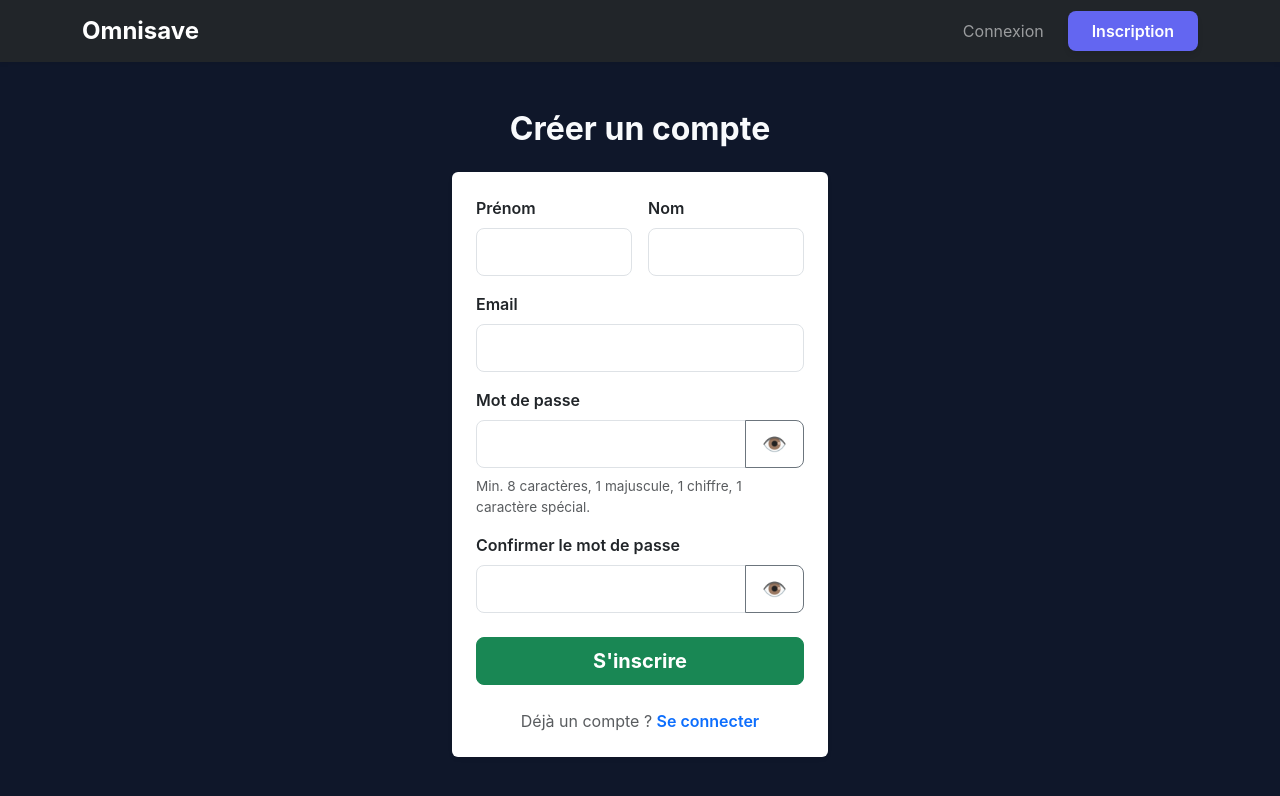
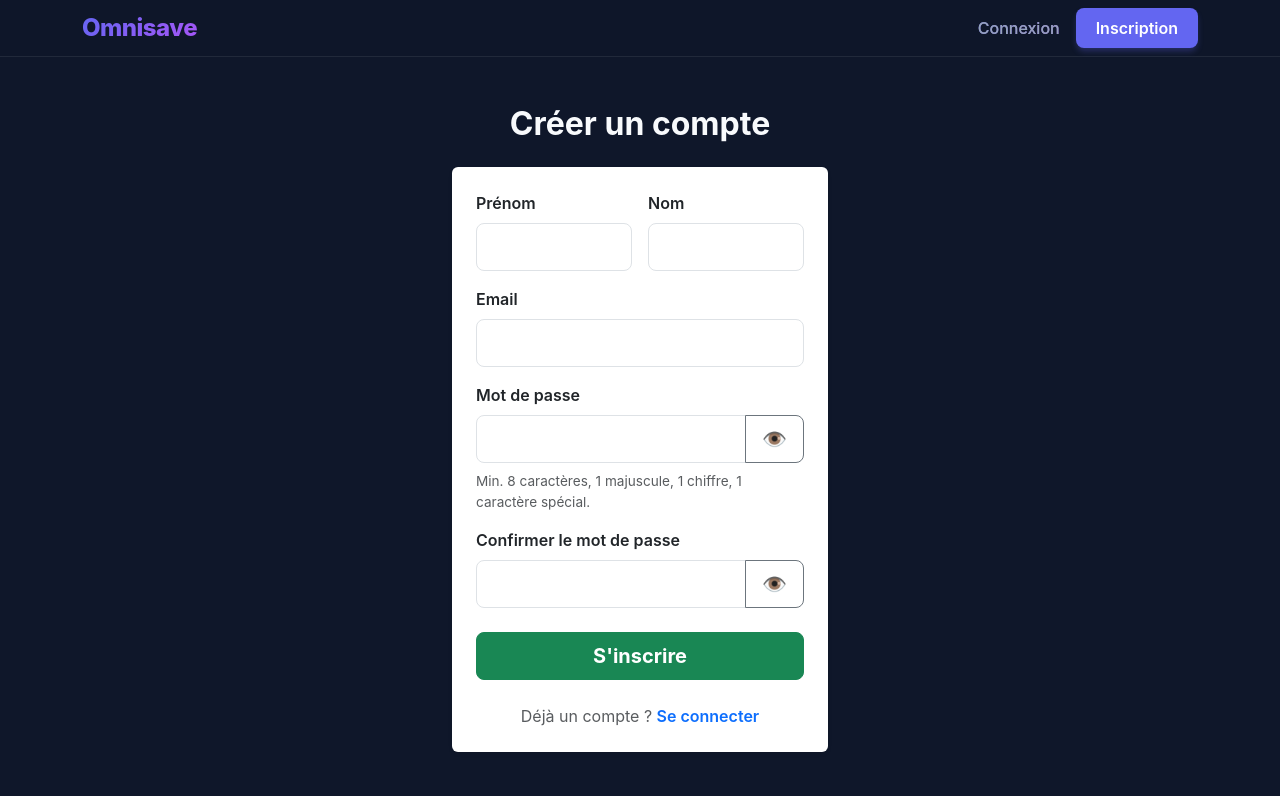
Before and after one commit to anthonymulapro-tech/Omnisave, a React (Vite) app in the folder frontend/: page /register in a window 1280 px wide. Shown: the top 796 px of the page. Built offline with nearby package versions, Linux system fonts and the light colour scheme.

Commit message:
feat(frontend): implement glassmorphism navbar with custom buttons and hover effects

```diff
--- /dev/null
+++ b/frontend/src/components/Navbar.css
@@ -0,0 +1,137 @@
+/* --- GLASSMORPHISM NAVBAR --- */
+.glass-navbar {
+    background-color: rgba(15, 23, 42, 0.75); /* Fond bleu nuit transparent */
+    backdrop-filter: blur(12px); /* Effet verre givré */
+    -webkit-backdrop-filter: blur(12px);
+    border-bottom: 1px solid rgba(255, 255, 255, 0.08);
+    position: sticky;
+    top: 0;
+    z-index: 1000;
+    padding: 1rem 0;
+    transition: all var(--transition-fast, 0.3s ease);
+}
+
+/* --- BRAND LOGO (Gradient Text) --- */
+.brand-logo {
+    font-size: 1.5rem;
+    font-weight: 800;
+    /* Un beau dégradé de ton Indigo vers du Violet/Rose */
+    background: linear-gradient(135deg, #6366f1 0%, #a855f7 100%);
+    -webkit-background-clip: text;
+    -webkit-text-fill-color: transparent;
+    text-decoration: none;
+    letter-spacing: -0.5px;
+    transition: opacity 0.2s;
+}
+
+.brand-logo:hover {
+    opacity: 0.8;
+}
+
+/* --- NAVIGATION LINKS --- */
+.nav-link-custom {
+    font-weight: 500;
+    font-size: 1rem;
+    text-decoration: none;
+    padding: 0.5rem 0;
+    transition: all 0.3s ease;
+
+    /* On prépare le dégradé "caché" sous le texte */
+    background: linear-gradient(135deg, #6366f1 0%, #a855f7 100%);
+    -webkit-background-clip: text;
+    -webkit-text-fill-color: #94a3b8; /* Couleur grise par défaut */
+}
+
+.nav-link-custom:hover {
+    -webkit-text-fill-color: transparent; /* Rend le texte transparent pour révéler le dégradé */
+    transform: translateY(-1px); /* Petit effet de soulèvement stylé */
+}
+
+/* --- NAVBAR BUTTONS --- */
+.btn-nav-outline {
+    background: transparent;
+    border: 1px solid rgba(255, 255, 255, 0.15);
+    color: #ffffff;
+    padding: 0.5rem 1.25rem;
+    border-radius: 8px;
+    font-weight: 600;
+    transition: all 0.2s ease;
+    text-decoration: none;
+    display: inline-flex;
+    align-items: center;
+    justify-content: center;
+}
+
+.btn-nav-outline:hover {
+    background: rgba(255, 255, 255, 0.1);
+    border-color: rgba(255, 255, 255, 0.3);
+}
+
+.btn-nav-primary {
+    background: #6366f1;
+    border: none;
+    color: #ffffff;
+    padding: 0.5rem 1.25rem;
+    border-radius: 8px;
+    font-weight: 600;
+    transition: all 0.2s ease;
+    text-decoration: none;
+    display: inline-flex;
+    align-items: center;
+    justify-content: center;
+    box-shadow: 0 4px 6px -1px rgba(99, 102, 241, 0.3);
+}
+
+.btn-nav-primary:hover {
+    background: #4f46e5;
+    transform: translateY(-1px);
+}
+
+.btn-nav-danger {
+    background: transparent;
+    border: 1px solid rgba(239, 68, 68, 0.3);
+    color: #f87171;
+    padding: 0.5rem 1.25rem;
+    border-radius: 8px;
+    font-weight: 600;
+    transition: all 0.2s ease;
+    display: inline-flex;
+    align-items: center;
+    justify-content: center;
+}
+
+.btn-nav-danger:hover {
+    background: rgba(239, 68, 68, 0.15);
+    border-color: #ef4444;
+    color: #ef4444;
+}
+
+/* --- MOBILE OVERRIDES --- */
+.navbar-toggler {
+    border: none !important;
+}
+
+.navbar-toggler:focus {
+    box-shadow: none !important;
+}
+
+/* Assure un bel espacement sur mobile quand le menu est ouvert */
+@media (max-width: 991px) {
+    .navbar-collapse {
+        background-color: rgba(15, 23, 42, 0.95);
+        padding: 1rem;
+        border-radius: 12px;
+        margin-top: 1rem;
+        border: 1px solid rgba(255, 255, 255, 0.05);
+    }
+
+    .nav-link-custom {
+        padding: 0.75rem 0;
+        border-bottom: 1px solid rgba(255, 255, 255, 0.05);
+    }
+
+    .btn-nav-outline, .btn-nav-primary, .btn-nav-danger {
+        width: 100%;
+        margin-top: 0.5rem;
+    }
+}
--- a/frontend/src/components/Navbar.jsx
+++ b/frontend/src/components/Navbar.jsx
@@ -1,11 +1,12 @@
 import { Link, useNavigate } from 'react-router-dom';
+import './Navbar.css'; // Importing custom glassmorphism styles
 
 /**
  * Navbar component providing main navigation for the application.
  * Conditionally renders links based on user authentication status.
  *
  * @component
- * @returns {JSX.Element} The Bootstrap navigation bar.
+ * @returns {JSX.Element} The custom glassmorphism navigation bar.
  */
 function Navbar() {
     const navigate = useNavigate();
@@ -22,17 +23,18 @@ function Navbar() {
     };
 
     return (
-        <nav className="navbar navbar-expand-lg navbar-dark bg-dark shadow-sm">
+        // We keep 'navbar navbar-expand-lg' for structural behavior, but use 'glass-navbar' for styling.
+        // 'navbar-dark' ensures the mobile hamburger icon is white.
+        <nav className="navbar navbar-expand-lg navbar-dark glass-navbar">
             <div className="container">
                 {/* BRAND LOGO */}
-                <Link className="navbar-brand fw-bold fs-4" to="/">
+                <Link className="brand-logo" to="/">
                     Omnisave
                 </Link>
 
                 {/* MOBILE TOGGLE BUTTON */}
-                {/* Removed borders and shadow for a cleaner look on mobile */}
                 <button
-                    className="navbar-toggler border-0 shadow-none p-2"
+                    className="navbar-toggler"
                     type="button"
                     data-bs-toggle="collapse"
                     data-bs-target="#navbarNav"
@@ -45,30 +47,22 @@ function Navbar() {
 
                 {/* NAVIGATION LINKS */}
                 <div className="collapse navbar-collapse" id="navbarNav">
-                    {/*
-                        RESPONSIVE ALIGNMENT:
-                        - align-items-lg-center: Centered only on desktop
-                        - gap-2 gap-lg-3: Clean spacing between items (no need for manual mt-1 or ms-3)
-                        - pb-3 pb-lg-0: Adds padding at the bottom of the open mobile menu
-                    */}
-                    <ul className="navbar-nav ms-auto align-items-lg-center gap-2 gap-lg-3 mt-3 mt-lg-0 pb-3 pb-lg-0">
+                    <ul className="navbar-nav ms-auto align-items-lg-center gap-3 mt-3 mt-lg-0">
                         {isAuthenticated ? (
                             // AUTHENTICATED USERS
                             <>
                                 <li className="nav-item">
-                                    {/* Increased padding for better touch targets */}
-                                    <Link className="nav-link px-2 py-2" to="/dashboard">Accueil</Link>
+                                    <Link className="nav-link-custom d-block" to="/dashboard">Accueil</Link>
                                 </li>
 
                                 <li className="nav-item">
-                                    {/* w-100 makes the button full-width on mobile, auto-width on desktop */}
-                                    <Link className="btn btn-outline-light w-100 px-4 py-2 fw-semibold" to="/profile">
+                                    <Link className="btn-nav-primary" to="/profile">
                                         Profil
                                     </Link>
                                 </li>
 
                                 <li className="nav-item">
-                                    <button onClick={handleLogout} className="btn btn-outline-danger w-100 px-4 py-2 fw-semibold">
+                                    <button onClick={handleLogout} className="btn-nav-danger">
                                         Se déconnecter
                                     </button>
                                 </li>
@@ -77,11 +71,10 @@ function Navbar() {
                             // GUESTS
                             <>
                                 <li className="nav-item">
-                                    <Link className="nav-link px-2 py-2" to="/login">Connexion</Link>
+                                    <Link className="nav-link-custom d-block" to="/login">Connexion</Link>
                                 </li>
                                 <li className="nav-item">
-                                    {/* Differentiated UI: Register is a solid primary button */}
-                                    <Link className="btn btn-primary w-100 px-4 py-2 fw-semibold" to="/register">
+                                    <Link className="btn-nav-primary" to="/register">
                                         Inscription
                                     </Link>
                                 </li>
```
